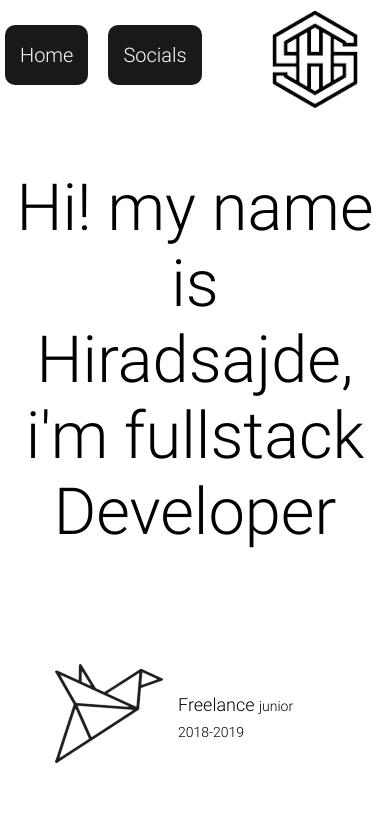
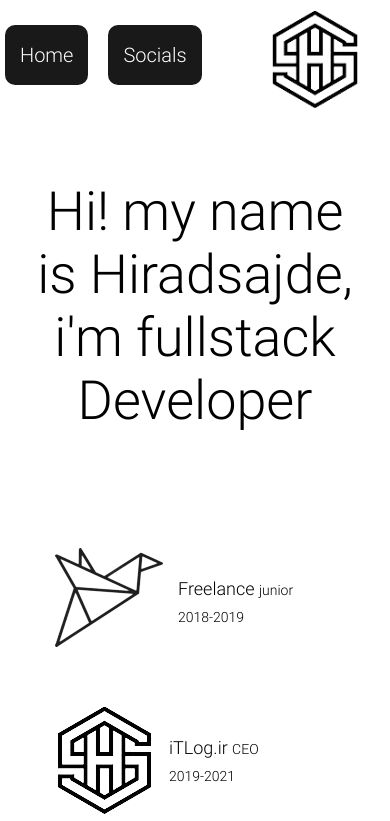
Before and after one commit to hiradsajde/hiradsajde, a Next.js app: page / in a window 390 px wide. Shown: the top 821 px of the page. Built offline with nearby package versions, Linux system fonts and the light colour scheme.

Commit message:
inital commit

```diff
--- a/styles/index.module.css
+++ b/styles/index.module.css
@@ -17,11 +17,11 @@
     width: 1200px;
     margin-top: 200px;
     text-align: center;
-    padding: 10pxs;
+    padding: 10px;
 }
 @media only screen and (max-width : 750px){
     .main .title{
-        font-size: 65px;
+        font-size: 54px;
         margin-top: 70px;
     }
 }
```
